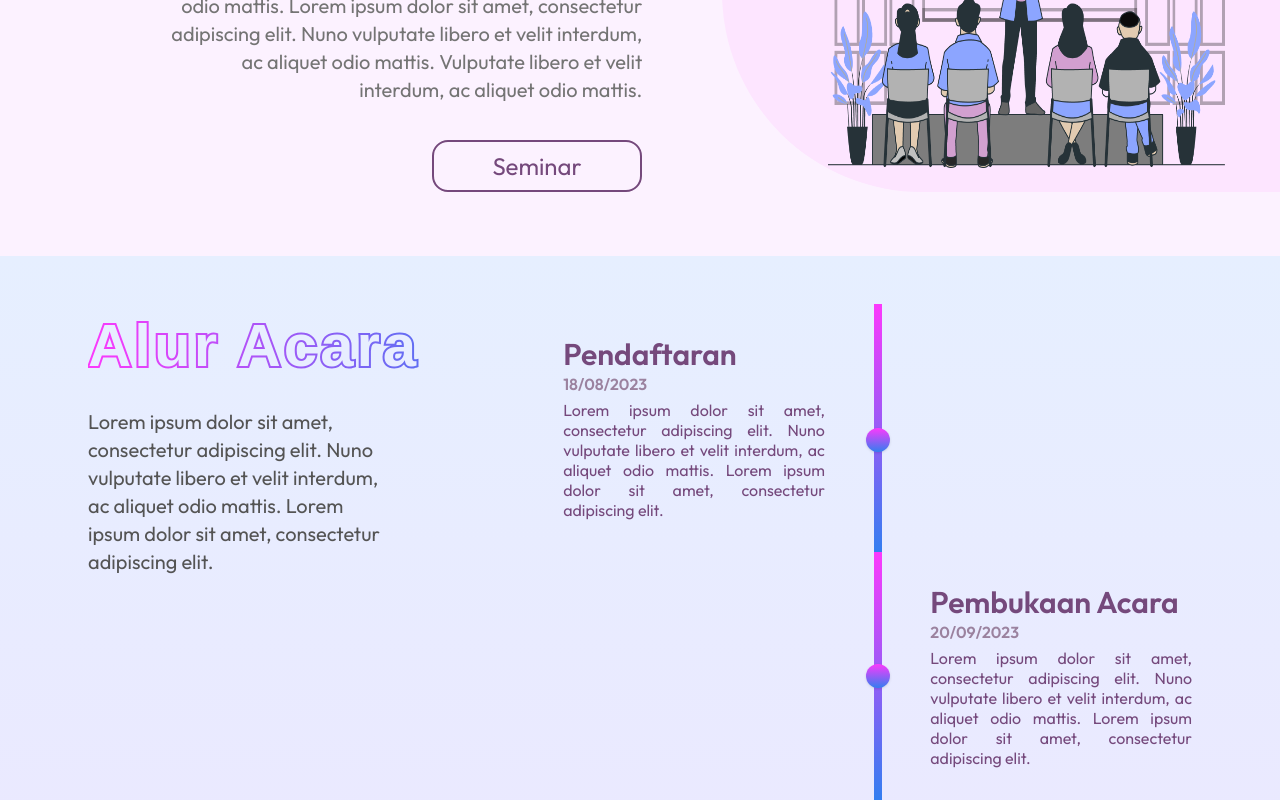
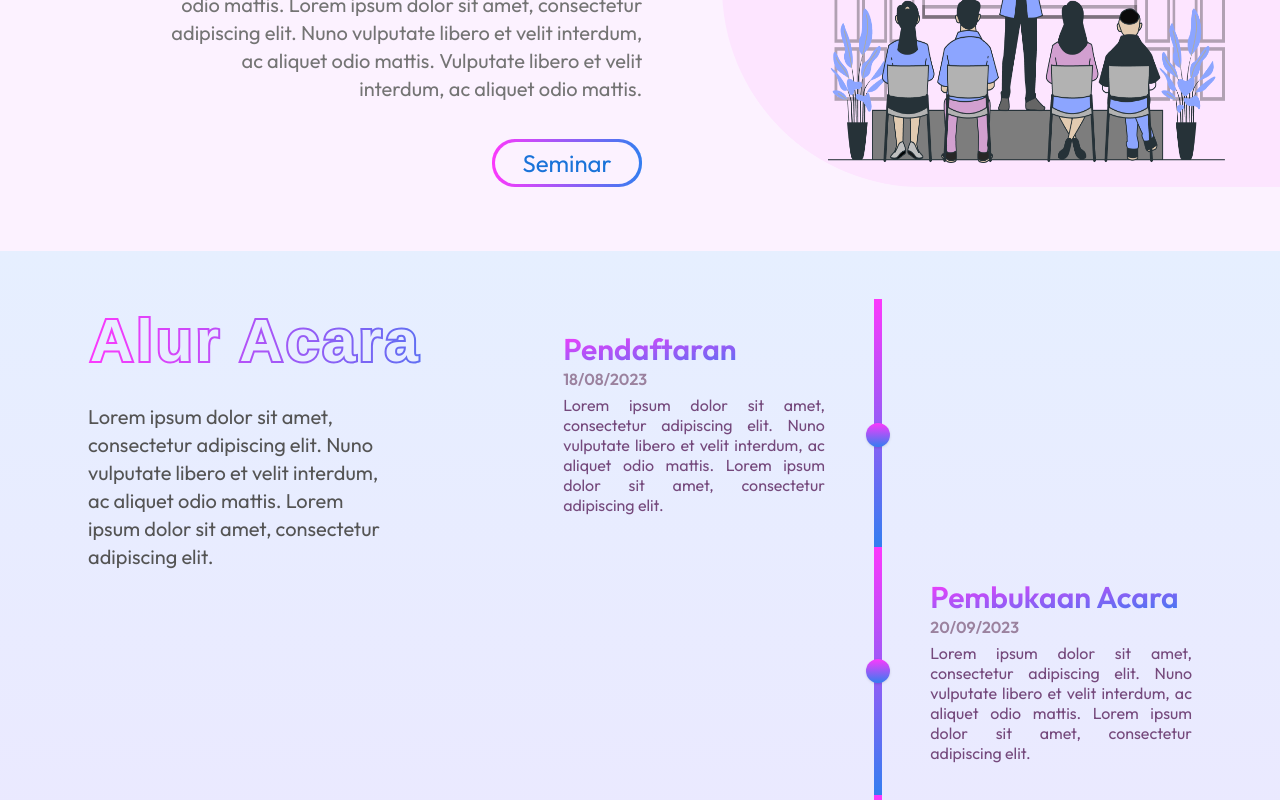
Before and after one commit to zildjianvitoo/srifoton2023fe-deployed, a Next.js app: page / in a window 1280 px wide. Shown: the part 1520-2320 px from the top of the page. Built offline with nearby package versions, Linux system fonts and the light colour scheme.

Commit message:
make intro button gradient

```diff
--- a/components/Navbar.jsx
+++ b/components/Navbar.jsx
@@ -192,7 +192,7 @@ function Navbar() {
         </div>
         <Link href="/register">
           <button
-            className={`text-[#DB66DA] relative px-10 py-2 border-none  bg-gradient-to-r from-[#2B8AF9]  to-[#FF92FE] ${
+            className={`text-[#DB66DA] relative px-10 py-2 border-none font-semibold  bg-gradient-to-r from-[#2B8AF9]  to-[#FF92FE] ${
               theme === "light" ? "button-navbar" : "button-navbar-dark"
             } `}
           >
--- a/components/molecules/TimelineBox.jsx
+++ b/components/molecules/TimelineBox.jsx
@@ -4,7 +4,7 @@ export default function TimelineBox({
   date,
   right,
   barColor = "bg-gradient-to-b from-[#FC39FC] to-[#337EF0]",
-  titleColor = "text-[#75497C] dark:text-[#FDE5FF]",
+  titleColor = "bg-gradient-to-br from-[#FC39FC] to-[#337EF0] bg-clip-text text-transparent",
   descColor = "text-[#75497C] dark:text-[#FDE5FF]",
   dateColor = "text-[#9B829F] dark:text-[#C196C5]",
 }) {
--- a/components/organisms/LandingPage/Benefit.jsx
+++ b/components/organisms/LandingPage/Benefit.jsx
@@ -6,7 +6,7 @@ export default function Benefit() {
     <section className="mt-10 lg:mt-20">
       <div className="flex flex-col gap-6 p-6 lg:gap-2 lg:p-16 lg:flex-row-reverse ">
         <div className="lg:w-[35%] lg:mr-10 flex flex-col justify-start">
-          <h1 className="mt-6 text-4xl font-semibold tracking-wider lg:text-6xl benefit-header dark:benefit-header-dark">
+          <h1 className="mt-6 text-4xl pl-0.5 font-semibold tracking-wider lg:text-6xl benefit-header dark:benefit-header-dark">
             Manfaat
           </h1>
           <p className="text-lg lg:text-xl text-[#545454] dark:text-[#9BA7BC] mt-6">
--- a/components/organisms/LandingPage/Intro.jsx
+++ b/components/organisms/LandingPage/Intro.jsx
@@ -1,6 +1,9 @@
 import Image from "next/image";
 import Button from "../../atoms/Button";
 import { ethnocentric } from "@/public/fonts/fonts";
+import Link from "next/link";
+import { useRouter } from "next/router";
+import { useTheme } from "next-themes";
 
 export default function Intro() {
   const text = [
@@ -28,10 +31,8 @@ export default function Intro() {
 }
 
 function Content({ header, text, buttonText, isPink, isBlue }) {
-  const buttonStyle = isBlue
-    ? "border-[#494B7C] text-[#494B7C]  hover:bg-[#494B7C] w-[35%] mt-3 dark:border-[#E5EEFF] dark:text-[#E5EEFF] dark:hover:bg-[#E5EEFF] dark:hover:text-[#494B7C]"
-    : "border-[#75497C] text-[#75497C]  hover:bg-[#75497C] w-[35%] mt-3 dark:border-[#FDE5FF] dark:text-[#FDE5FF] dark:hover:bg-[#FDE5FF] dark:hover:text-[#75497C]";
-
+  const router = useRouter();
+  const { theme } = useTheme();
   const introImage = isBlue
     ? "/assets/LandingPage/intro-kompetisi-img.png"
     : "/assets/LandingPage/intro-seminar-img.png";
@@ -74,12 +75,20 @@ function Content({ header, text, buttonText, isPink, isBlue }) {
           </h1>
           <p
             className={`text-base font-poppins md:text-lg lg:text-xl text-[#747474] dark:text-[#CFCFCF] lg:w-[80%]  ${
-              isPink && "text-right"
+              isPink && "text-right "
             }  `}
           >
             {text}
           </p>
-          <Button style={buttonStyle}>{buttonText}</Button>
+
+          <Button
+            style={` mt-3 w-[35%] md:w-[30%] lg:w-[25%]  relative border-none bg-gradient-to-r from-[#FC39FC] to-[#337EF0] button-intro ${
+              theme === "light" ? "button-intro" : "button-intro-dark"
+            }`}
+            onClickHandler={() => router.push(`/${buttonText.toLowerCase()}`)}
+          >
+            {buttonText}
+          </Button>
         </div>
       </div>
     </section>
--- a/components/organisms/LandingPage/Timeline.jsx
+++ b/components/organisms/LandingPage/Timeline.jsx
@@ -35,7 +35,7 @@ export default function TimeLine() {
       <div className="flex flex-col lg:flex-row bg-gradient-to-b from-[#E6EFFF] to-[#F0E1FF] dark:from-[#1AB5E4]/30 dark:to-[#E5AFE5]/[35%] p-4  lg:p-10 lg:px-16">
         <div className="flex flex-col gap-4 lg:gap-8 ml-3  lg:ml-6 lg:w-[40%] mt-5 ">
           <h1
-            className={`text-4xl font-semibold tracking-wider lg:text-6xl timeline-header dark:timeline-header-dark `}
+            className={`text-4xl pl-0.5 font-semibold tracking-wider lg:text-6xl timeline-header dark:timeline-header-dark `}
           >
             Alur Acara
           </h1>
--- a/styles/globals.css
+++ b/styles/globals.css
@@ -83,13 +83,79 @@ input[type="number"] {
 }
 
 .button-navbar-dark:hover::before,
-.button-navbar:hover::before {
+.button-navbar:hover::before,
+.button-intro:hover::before {
   background: none;
 }
 
 .button-navbar-dark:hover,
 .button-navbar:hover {
   background-image: linear-gradient(to right, #2b8af9, #ff92fe);
+  color: white;
+}
+
+.button-intro {
+  --border-width: 3px;
+  --border-radius: 26px;
+  font: inherit;
+  border-radius: calc(var(--border-radius) - var(--border-width));
+  -webkit-border-radius: calc(var(--border-radius) - var(--border-width));
+  -moz-border-radius: calc(var(--border-radius) - var(--border-width));
+  -ms-border-radius: calc(var(--border-radius) - var(--border-width));
+  -o-border-radius: calc(var(--border-radius) - var(--border-width));
+  z-index: 2;
+  color: #1a73d9;
+}
+
+.button-intro::before {
+  content: "";
+  display: block;
+  height: calc(100% - calc(var(--border-width) * 2));
+  width: calc(100% - calc(var(--border-width) * 2));
+  background: #fcf2ff;
+  position: absolute;
+  top: var(--border-width);
+  left: var(--border-width);
+  border-radius: var(--border-radius);
+  -webkit-border-radius: var(--border-radius);
+  -moz-border-radius: var(--border-radius);
+  -ms-border-radius: var(--border-radius);
+  -o-border-radius: var(--border-radius);
+  z-index: -1;
+}
+
+.button-intro-dark {
+  --border-width: 3px;
+  --border-radius: 26px;
+  font: inherit;
+  border-radius: calc(var(--border-radius) - var(--border-width));
+  -webkit-border-radius: calc(var(--border-radius) - var(--border-width));
+  -moz-border-radius: calc(var(--border-radius) - var(--border-width));
+  -ms-border-radius: calc(var(--border-radius) - var(--border-width));
+  -o-border-radius: calc(var(--border-radius) - var(--border-width));
+  z-index: 2;
+  color: #fb5dfb;
+}
+
+.button-intro-dark::before {
+  content: "";
+  display: block;
+  height: calc(100% - calc(var(--border-width) * 2));
+  width: calc(100% - calc(var(--border-width) * 2));
+  background: #02053e;
+  position: absolute;
+  top: var(--border-width);
+  left: var(--border-width);
+  border-radius: var(--border-radius);
+  -webkit-border-radius: var(--border-radius);
+  -moz-border-radius: var(--border-radius);
+  -ms-border-radius: var(--border-radius);
+  -o-border-radius: var(--border-radius);
+  z-index: -1;
+}
+
+.button-intro:hover {
+  background-image: linear-gradient(to right, #fc39fc, #337ef0);
   color: white;
 }
 
```
